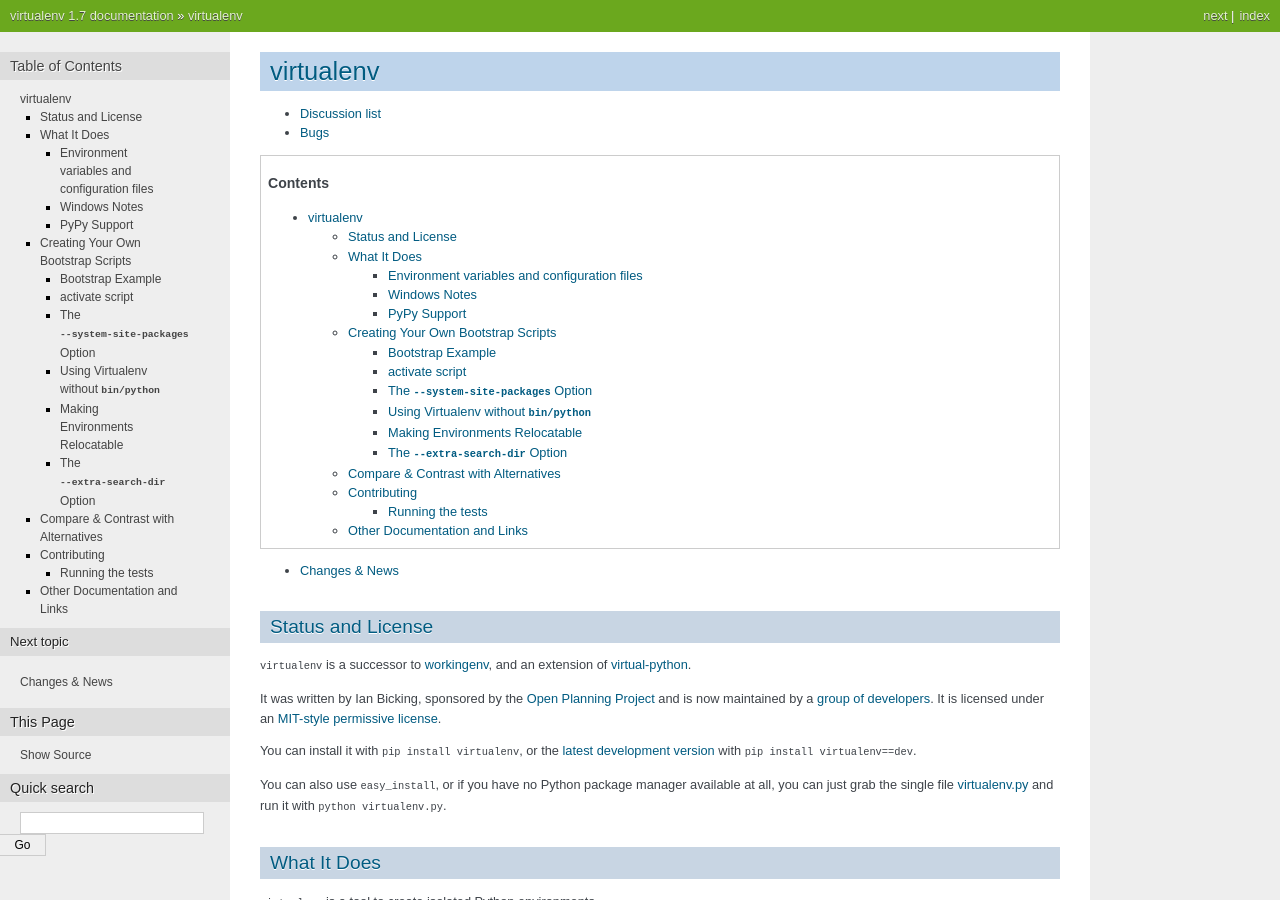
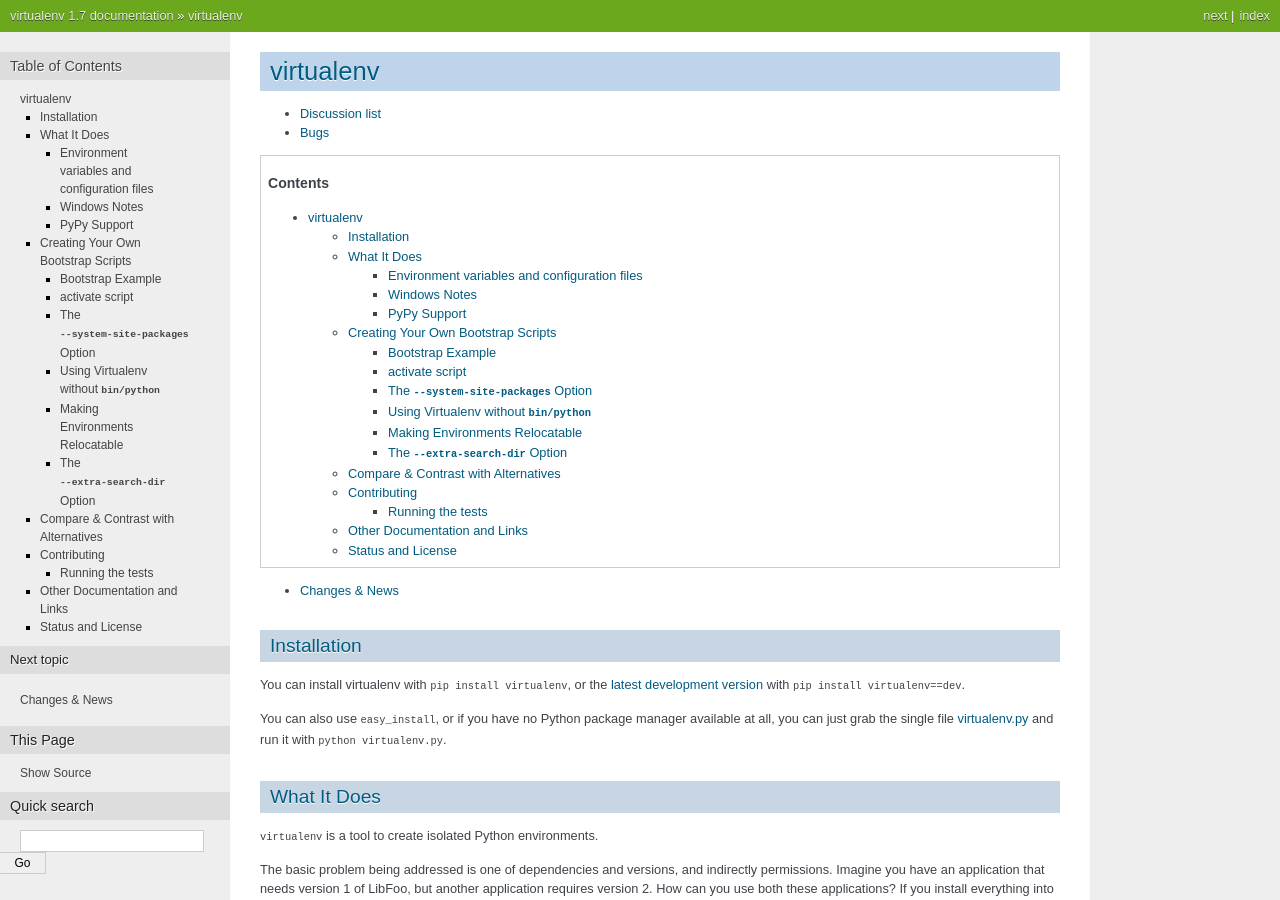
Before and after one commit to pypa/virtualenv, a Sphinx documentation site: the page built from docs/index.txt, in a window 1280 px wide and 900 px high. Built offline with Sphinx 7.4.7, drawn with Linux system fonts in a browser that asks for light colours; some of the changed text lies outside the part shown.

Commit message:
Moved historic notes a bit down in the documentation frontpage. Fixes #191.

```diff
--- a/docs/index.txt
+++ b/docs/index.txt
@@ -13,21 +13,10 @@
 
 .. comment: split here
 
-Status and License
-------------------
+Installation
+------------
 
-``virtualenv`` is a successor to `workingenv
-<http://cheeseshop.python.org/pypi/workingenv.py>`_, and an extension
-of `virtual-python
-<http://peak.telecommunity.com/DevCenter/EasyInstall#creating-a-virtual-python>`_.
-
-It was written by Ian Bicking, sponsored by the `Open Planning
-Project <http://openplans.org>`_ and is now maintained by a
-`group of developers <https://github.com/pypa/virtualenv/raw/master/AUTHORS.txt>`_.
-It is licensed under an
-`MIT-style permissive license <https://github.com/pypa/virtualenv/raw/master/LICENSE.txt>`_.
-
-You can install it with ``pip install virtualenv``, or the `latest
+You can install virtualenv with ``pip install virtualenv``, or the `latest
 development version <https://github.com/pypa/virtualenv/tarball/develop#egg=virtualenv-dev>`_
 with ``pip install virtualenv==dev``.
 
@@ -36,7 +25,6 @@
 it with ``python virtualenv.py``.
 
 .. _virtualenv.py: https://raw.github.com/pypa/virtualenv/master/virtualenv.py
-
 
 What It Does
 ------------
@@ -485,3 +473,17 @@
 * `virtualenv commands
   <http://thisismedium.com/tech/extending-virtualenv/>`_ for some more
   workflow-related tools around virtualenv.
+
+Status and License
+------------------
+
+``virtualenv`` is a successor to `workingenv
+<http://cheeseshop.python.org/pypi/workingenv.py>`_, and an extension
+of `virtual-python
+<http://peak.telecommunity.com/DevCenter/EasyInstall#creating-a-virtual-python>`_.
+
+It was written by Ian Bicking, sponsored by the `Open Planning
+Project <http://openplans.org>`_ and is now maintained by a
+`group of developers <https://github.com/pypa/virtualenv/raw/master/AUTHORS.txt>`_.
+It is licensed under an
+`MIT-style permissive license <https://github.com/pypa/virtualenv/raw/master/LICENSE.txt>`_.
```
